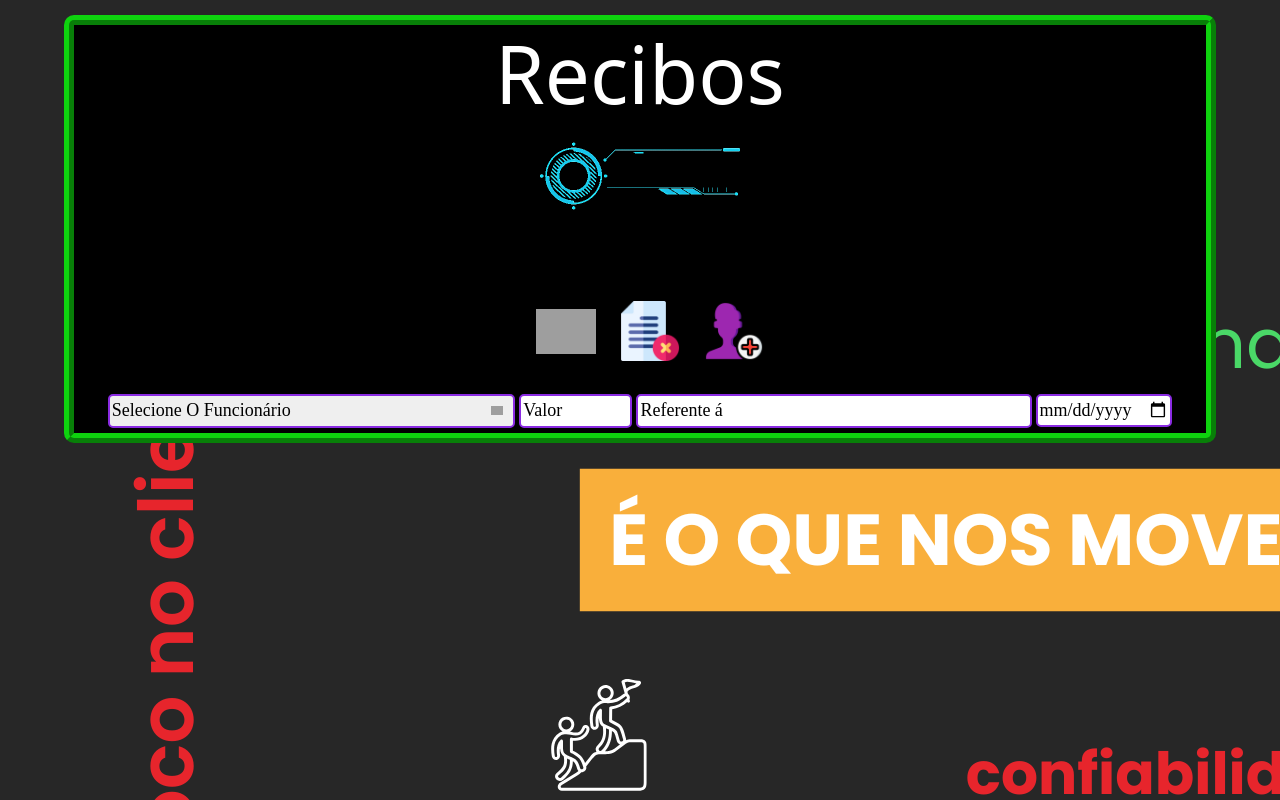
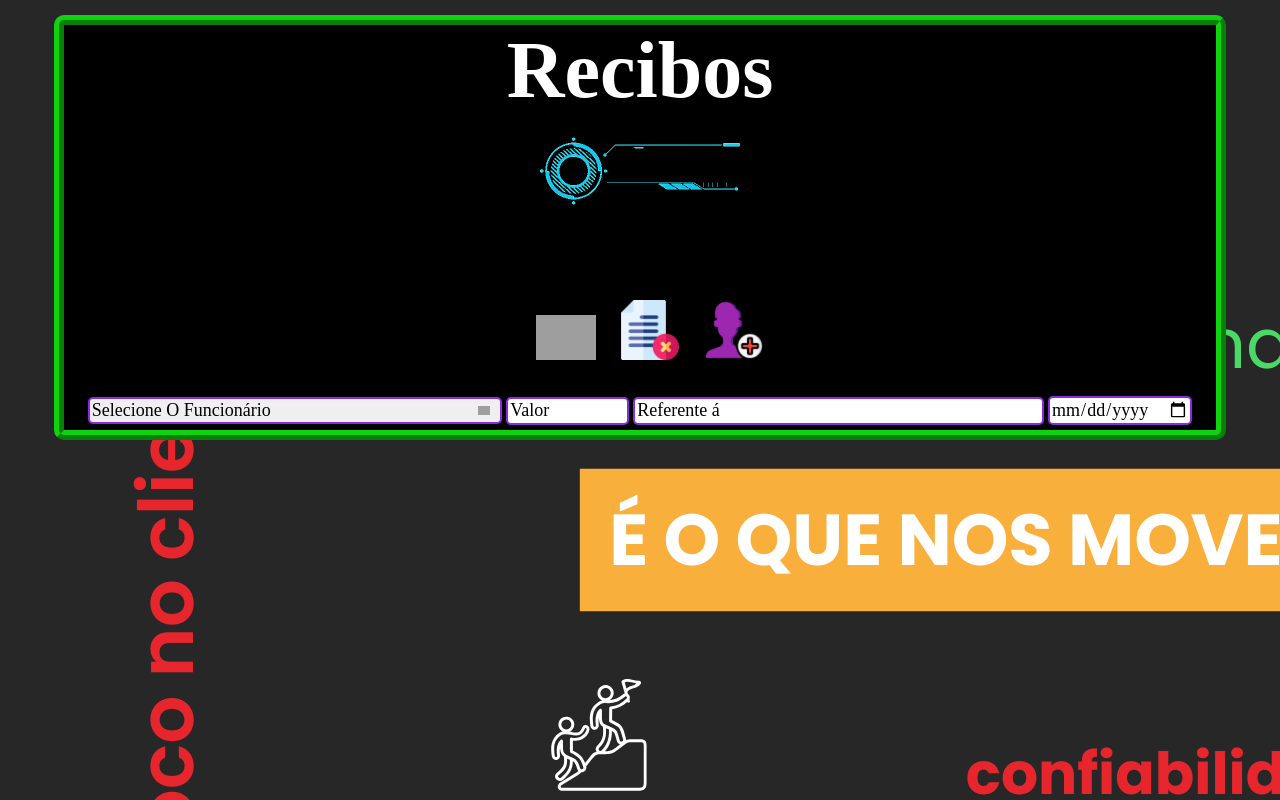
Before and after one commit to Felipe-Rodrigues-1309/PROJETO_RECIBOS, a PHP site: page / in a window 1280 px wide. Run offline with PHP 8.4, Linux system fonts and the light colour scheme; data that the repository does not hold is empty; grey boxes are pictures that could not be loaded.

Commit message:
bootstrap

```diff
--- a/index.php
+++ b/index.php
@@ -18,9 +18,6 @@
   <head>
     <meta charset="UTF-8" />
     <meta name="viewport" content="width=device-width, initial-scale=1.0" />
-    <link href="https://cdn.jsdelivr.net/npm/bootstrap@5.3.8/dist/css/bootstrap.min.css" rel="stylesheet" integrity="sha384-sRIl4kxILFvY47J16cr9ZwB07vP4J8+LH7qKQnuqkuIAvNWLzeN8tE5YBujZqJLB" crossorigin="anonymous">
-    <script src="https://cdn.jsdelivr.net/npm/bootstrap@5.3.8/dist/js/bootstrap.bundle.min.js" integrity="sha384-FKyoEForCGlyvwx9Hj09JcYn3nv7wiPVlz7YYwJrWVcXK/BmnVDxM+D2scQbITxI" crossorigin="anonymous"></script>
-    <link rel="stylesheet" href="https://cdn.jsdelivr.net/npm/bootstrap-icons@1.11.3/font/bootstrap-icons.css">
     <link rel="stylesheet" href="css/recibos.css" />
     <script src="js/index.js"></script>
     <link
@@ -29,6 +26,7 @@
       type="image/x-icon"
     />
 
+    <a href=""></a>
     <title>Recibo</title>
   </head>
   <body>
```
